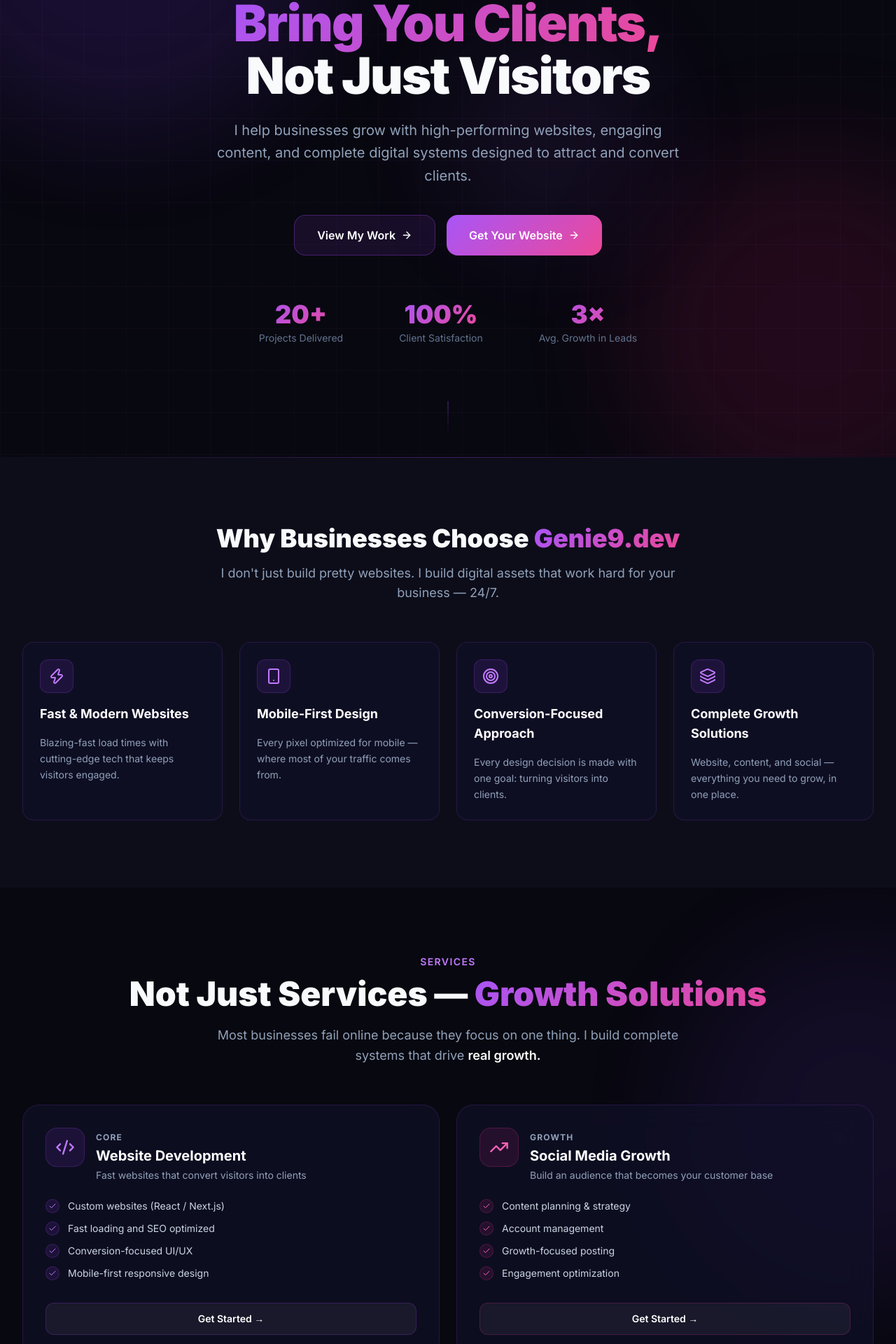
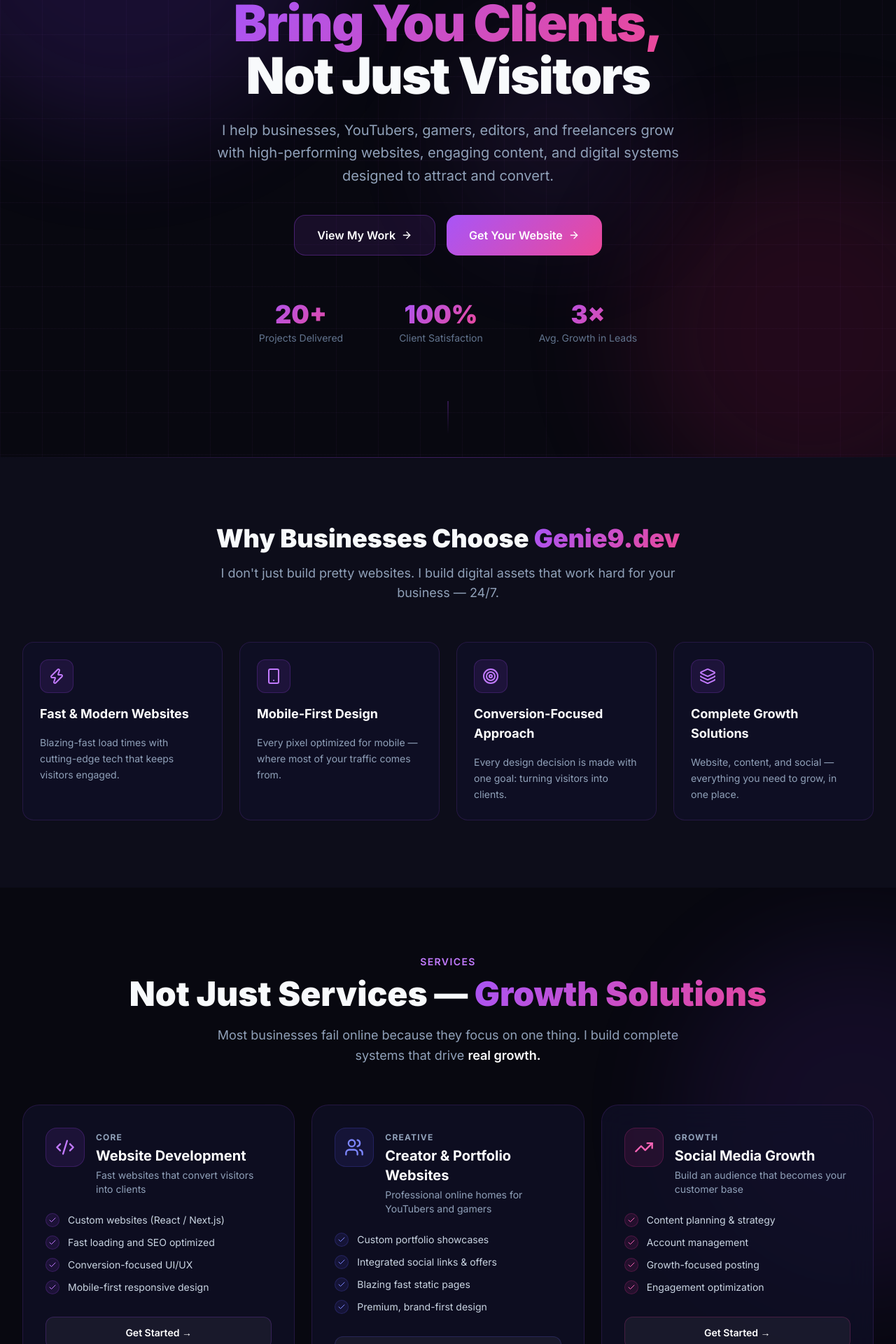
Before and after one commit to Kartikp9904/genie9.dev, a Next.js app: page / in a window 1280 px wide. Shown: the part 311-2231 px from the top of the page at 70% size. Built offline with nearby package versions, Linux system fonts and the light colour scheme.

Commit message:
Expand site audience to include creators/freelancers and add Creator & Portfolio service section

```diff
--- a/components/About.tsx
+++ b/components/About.tsx
@@ -115,20 +115,23 @@
             <div className="space-y-5 text-slate-400 text-base leading-relaxed">
               <p>
                 I&apos;m the developer behind Genie9.dev, focused on building websites
-                that actually help businesses grow. My core expertise is web development,
-                where I create fast, modern, and{" "}
+                that help businesses and creators grow. My core expertise is web
+                development, where I create fast, modern, and{" "}
                 <span className="text-white font-medium">conversion-focused websites</span>{" "}
-                using React and Next.js.
+                for products, personal brands, and digital portfolios.
               </p>
               <p>
-                Along with development, I work with a{" "}
-                <span className="text-white font-medium">team of designers, editors, and social media specialists</span>{" "}
-                to deliver complete digital solutions — including content creation and reel editing.
+                Whether you&apos;re a YouTuber, gamer, editor, coach, or freelancer,
+                I work with a{" "}
+                <span className="text-white font-medium">team of specialists</span>{" "}
+                to deliver complete systems — from custom portfolio sites to
+                high-performing content machines.
               </p>
               <p>
                 I don&apos;t just build websites —{" "}
                 <span className="text-white font-medium">
-                  I help you build a system that attracts clients and scales your business.
+                  I help you build a professional online home that attracts your
+                  audience and scales your influence.
                 </span>
               </p>
             </div>
--- a/components/Hero.tsx
+++ b/components/Hero.tsx
@@ -79,8 +79,9 @@
             transition={{ duration: 0.7, delay: 0.2 }}
             className="text-lg sm:text-xl text-slate-400 max-w-2xl mb-10 leading-relaxed"
           >
-            I help businesses grow with high-performing websites, engaging content,
-            and complete digital systems designed to attract and convert clients.
+            I help businesses, YouTubers, gamers, editors, and freelancers grow with
+            high-performing websites, engaging content, and digital systems designed to
+            attract and convert.
           </motion.p>
 
           {/* CTAs */}
--- a/components/Services.tsx
+++ b/components/Services.tsx
@@ -1,7 +1,7 @@
 "use client";
 
 import { motion, Variants } from "framer-motion";
-import { Code2, TrendingUp, Video, Crown, Check } from "lucide-react";
+import { Code2, TrendingUp, Video, Crown, Check, Users } from "lucide-react";
 
 const services = [
   {
@@ -19,6 +19,24 @@
     borderColor: "border-purple-500/20",
     iconBg: "bg-purple-500/10",
     iconColor: "text-purple-400",
+    badgeColor: "text-slate-400",
+    best: false,
+  },
+  {
+    id: "creator-portfolios",
+    icon: Users,
+    badge: "Creative",
+    title: "Creator & Portfolio Websites",
+    tagline: "Professional online homes for YouTubers and gamers",
+    features: [
+      "Custom portfolio showcases",
+      "Integrated social links & offers",
+      "Blazing fast static pages",
+      "Premium, brand-first design",
+    ],
+    borderColor: "border-indigo-500/20",
+    iconBg: "bg-indigo-500/10",
+    iconColor: "text-indigo-400",
     badgeColor: "text-slate-400",
     best: false,
   },
@@ -43,7 +61,7 @@
   {
     id: "content",
     icon: Video,
-    badge: "Creative",
+    badge: "Creative Content",
     title: "Content Creation & Editing",
     tagline: "Videos that hook, engage, and convert",
     features: [
@@ -63,7 +81,7 @@
     icon: Crown,
     badge: "BEST VALUE",
     title: "Full Growth System",
-    tagline: "The complete package for serious businesses",
+    tagline: "The complete package for serious results",
     features: [
       "Website + Social Media + Video Editing",
       "Complete business growth system",
@@ -132,7 +150,7 @@
           initial="hidden"
           whileInView="visible"
           viewport={{ once: true }}
-          className="grid grid-cols-1 md:grid-cols-2 gap-6"
+          className="grid grid-cols-1 md:grid-cols-2 lg:grid-cols-3 gap-6"
         >
           {services.map((service) => {
             const Icon = service.icon;
```
